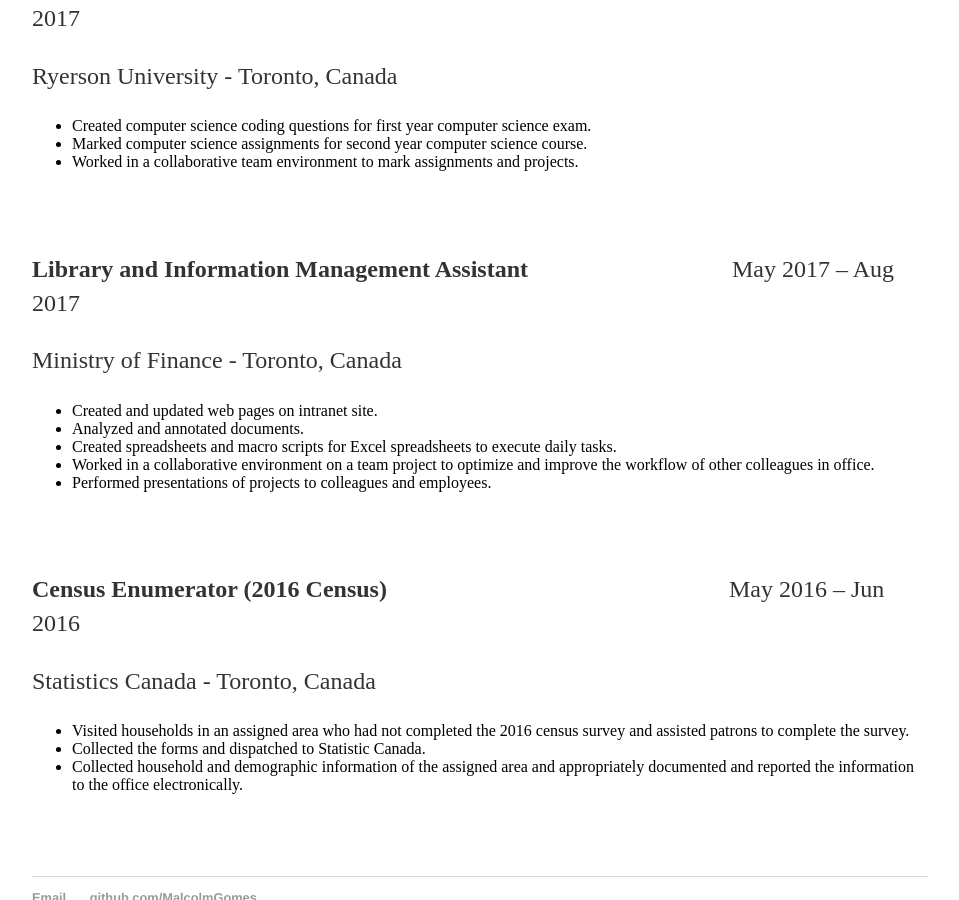
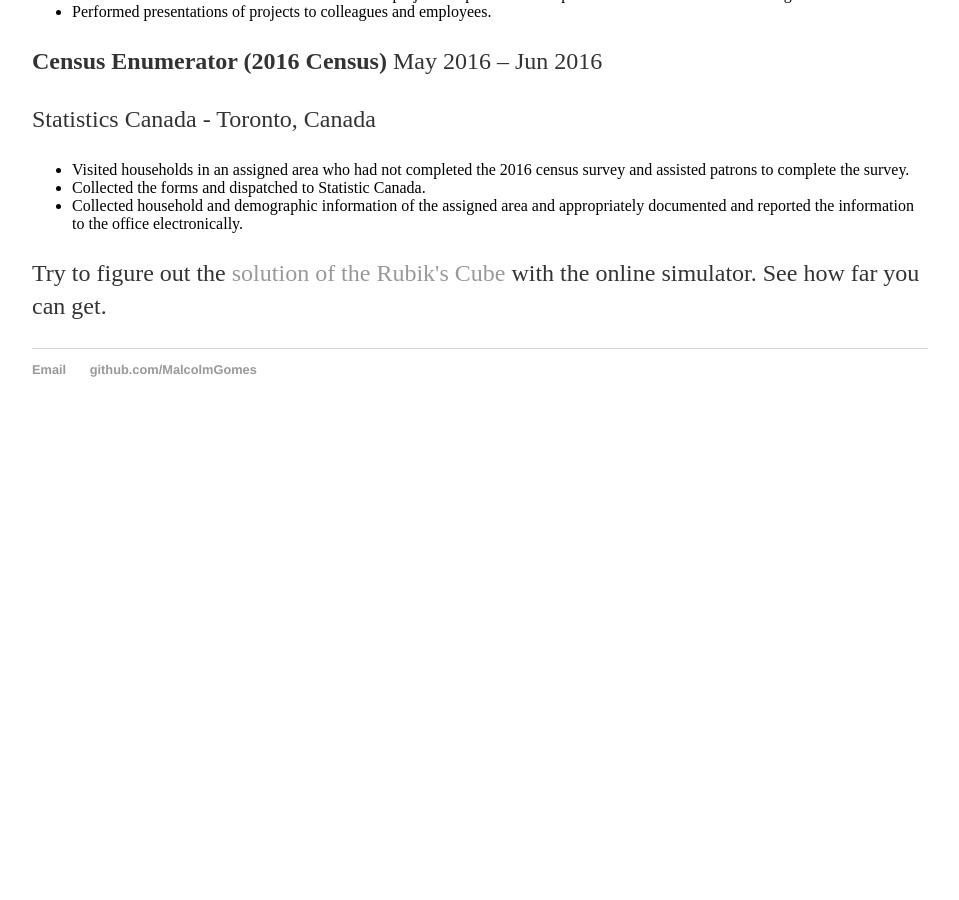
Before and after one commit to MalcolmGomes/MalcolmGomes.github.io, a Jekyll site: the page built from cv.html, in a window 1280 px wide and 900 px high, scrolled down 1826 px. Shown: the whole window, without its empty margins (160-1119 px from the left). Built offline with Jekyll 4.4.1, drawn with Linux system fonts in a browser that asks for light colours; after the commit the page ends 2263 px from its top, so only the background shows below that.

Commit message:
Update cv.html

```diff
--- a/cv.html
+++ b/cv.html
@@ -1,18 +1,17 @@
 ---
 layout: default
-title: Malcolm Gomes
+title: MALCOLM GOMES RESUME
 ---
 <div class="blurb">
-<p style="text-align: center;"><strong>MALCOLM GOMES</strong></p>
-<p style="text-align: center;">39 Savarin Street, Toronto, ON M1J 1Z7</p>
-<p style="text-align: center;">E: malcolmgomes0@gmail.com</p>
-<p style="text-align: center;">T: 647-677-1449</p>
-<p style="text-align: center;">&nbsp;</p>
+<p><strong></strong></p>
+<p><strong>MALCOLM GOMES</strong></p>
+<p>39 Savarin Street, Toronto, ON M1J 1Z7</p>
+<p>E: malcolmgomes0@gmail.com</p>
+<p>T: 647-677-1449</p>
 <p><strong>CAREER OVERVIEW</strong></p>
 <p>Pursuing a career in the field of Computer Science.</p>
 <p>Experienced with computers and the concepts of programming and Computer Science.</p>
 <p>Well versed in the use of various programming languages, mark up languages and software.</p>
-<p>&nbsp;</p>
 <p><strong>HIGHLIGHTS OF SKILLS</strong></p>
 <ul>
 <li>Effective oral and written communication skills.
@@ -27,7 +26,6 @@
 </li>
 <li>Enthusiastic and skilled in learning new things and gaining new skills.</li>
 </ul>
-<p>&nbsp;</p>
 <p><strong>TECHNICAL SKILLS</strong></p>
 <ul>
 <li>Strong understanding of computers and technology.</li>
@@ -36,14 +34,13 @@
 <li>Experience with the Microsoft Office and Adobe Creative suites.</li>
 <li>Experience is using different operating systems such as Windows, Linux and Mac OS.</li>
 </ul>
-<p>&nbsp;</p>
 <p><strong>EDUCATION</strong></p>
-<p><strong>Bachelor of Science: Computer Science </strong>(3<sup>rd</sup> year)<strong>&nbsp;&nbsp;&nbsp;&nbsp;&nbsp;&nbsp;&nbsp;&nbsp;&nbsp;&nbsp;&nbsp;&nbsp;&nbsp;&nbsp;&nbsp;&nbsp;&nbsp;&nbsp;&nbsp;&nbsp;&nbsp;&nbsp;&nbsp;&nbsp;&nbsp;&nbsp;&nbsp;&nbsp;&nbsp;&nbsp;&nbsp;&nbsp;&nbsp;&nbsp; </strong></p>
+<p><strong>Bachelor of Science: Computer Science </strong>(3<sup>rd</sup> year)<strong> </strong></p>
 <p>Ryerson University - Toronto, Canada</p>
-<p><strong>&nbsp;</strong></p>
-<p><strong>High School Diploma&nbsp;&nbsp;&nbsp;&nbsp;&nbsp;&nbsp;&nbsp;&nbsp;&nbsp;&nbsp;&nbsp;&nbsp;&nbsp;&nbsp;&nbsp;&nbsp;&nbsp;&nbsp;&nbsp;&nbsp;&nbsp;&nbsp;&nbsp;&nbsp;&nbsp;&nbsp;&nbsp;&nbsp;&nbsp;&nbsp;&nbsp;&nbsp;&nbsp;&nbsp; &nbsp;&nbsp;&nbsp;&nbsp;&nbsp;&nbsp;&nbsp;&nbsp;&nbsp;&nbsp;&nbsp;&nbsp;&nbsp;&nbsp;&nbsp;&nbsp;&nbsp;&nbsp;&nbsp;&nbsp;&nbsp;&nbsp;&nbsp;&nbsp;&nbsp;&nbsp;&nbsp;&nbsp;&nbsp;&nbsp;&nbsp;&nbsp;&nbsp;&nbsp;&nbsp;&nbsp;&nbsp;&nbsp;&nbsp;&nbsp;&nbsp;&nbsp;&nbsp;&nbsp;&nbsp;&nbsp; </strong></p>
+<p></p>
+<p><strong>High School Diploma </strong></p>
 <p>St. Patrick Catholic Secondary School - Toronto, Canada</p>
-<p><strong>&nbsp;</strong></p>
+<p></p>
 <p><strong>ACHIEVEMENTS </strong></p>
 <ul>
 <li>Dean&rsquo;s List 2016 &ndash; 2017</li>
@@ -51,15 +48,15 @@
 <li>Academic Awards in Grades 9, 10 and 11 Sep 2011 &ndash; Jun 2014</li>
 </ul>
 <p><strong>WORK EXPERIENCE</strong></p>
-<p><strong>University Exam and Assignment Marker&nbsp;&nbsp;&nbsp;&nbsp;&nbsp;&nbsp;&nbsp;&nbsp;&nbsp;&nbsp; &nbsp;&nbsp;&nbsp;&nbsp;&nbsp;&nbsp;&nbsp;&nbsp;&nbsp;&nbsp;&nbsp;&nbsp;&nbsp;&nbsp;&nbsp;&nbsp;&nbsp;&nbsp;&nbsp;&nbsp;&nbsp;&nbsp;&nbsp;&nbsp;&nbsp;&nbsp;&nbsp;&nbsp;&nbsp;&nbsp;&nbsp;&nbsp;&nbsp;&nbsp; </strong>Nov 2017 &ndash; Dec 2017</p>
+<p><strong>University Exam and Assignment Marker </strong>Nov 2017 &ndash; Dec 2017</p>
 <p>Ryerson University - Toronto, Canada</p>
 <ul>
 <li>Created computer science coding questions for first year computer science exam.</li>
 <li>Marked computer science assignments for second year computer science course.</li>
 <li>Worked in a collaborative team environment to mark assignments and projects.</li>
 </ul>
-<p><strong>&nbsp;</strong></p>
-<p><strong>Library and Information Management Assistant &nbsp;&nbsp;&nbsp;&nbsp;&nbsp;&nbsp;&nbsp;&nbsp;&nbsp;&nbsp;&nbsp;&nbsp;&nbsp;&nbsp;&nbsp;&nbsp;&nbsp;&nbsp;&nbsp;&nbsp;&nbsp;&nbsp;&nbsp;&nbsp;&nbsp;&nbsp;&nbsp;&nbsp;&nbsp;&nbsp;&nbsp;&nbsp; </strong>May 2017 &ndash; Aug 2017</p>
+<p></p>
+<p><strong>Library and Information Management Assistant </strong>May 2017 &ndash; Aug 2017</p>
 <p>Ministry of Finance - Toronto, Canada</p>
 <ul>
 <li>Created and updated web pages on intranet site.</li>
@@ -68,13 +65,12 @@
 <li>Worked in a collaborative environment on a team project to optimize and improve the workflow of other colleagues in office.</li>
 <li>Performed presentations of projects to colleagues and employees.</li>
 </ul>
-<p>&nbsp;</p>
-<p><strong>Census Enumerator (2016 Census)&nbsp;&nbsp;&nbsp;&nbsp;&nbsp;&nbsp;&nbsp;&nbsp;&nbsp;&nbsp;&nbsp;&nbsp;&nbsp;&nbsp;&nbsp;&nbsp;&nbsp;&nbsp;&nbsp;&nbsp;&nbsp;&nbsp;&nbsp;&nbsp;&nbsp;&nbsp;&nbsp;&nbsp;&nbsp;&nbsp;&nbsp;&nbsp;&nbsp;&nbsp;&nbsp;&nbsp;&nbsp;&nbsp;&nbsp;&nbsp;&nbsp;&nbsp;&nbsp;&nbsp;&nbsp;&nbsp;&nbsp;&nbsp;&nbsp;&nbsp;&nbsp;&nbsp;&nbsp;&nbsp;&nbsp;&nbsp; </strong>May 2016 &ndash; Jun 2016</p>
+<p><strong>Census Enumerator (2016 Census) </strong>May 2016 &ndash; Jun 2016</p>
 <p>Statistics Canada - Toronto, Canada</p>
 <ul>
 <li>Visited households in an assigned area who had not completed the 2016 census survey and assisted patrons to complete the survey.</li>
 <li>Collected the forms and dispatched to Statistic Canada.</li>
 <li>Collected household and demographic information of the assigned area and appropriately documented and reported the information to the office electronically.</li>
 </ul>
-<p>&nbsp;</p>
+<p>Try to figure out the <a href="http://rubiks-cu.be/#tutorial">solution of the Rubik's Cube</a> with the online simulator. See how far you can get.</p>
 </div><!-- /.blurb -->
```
